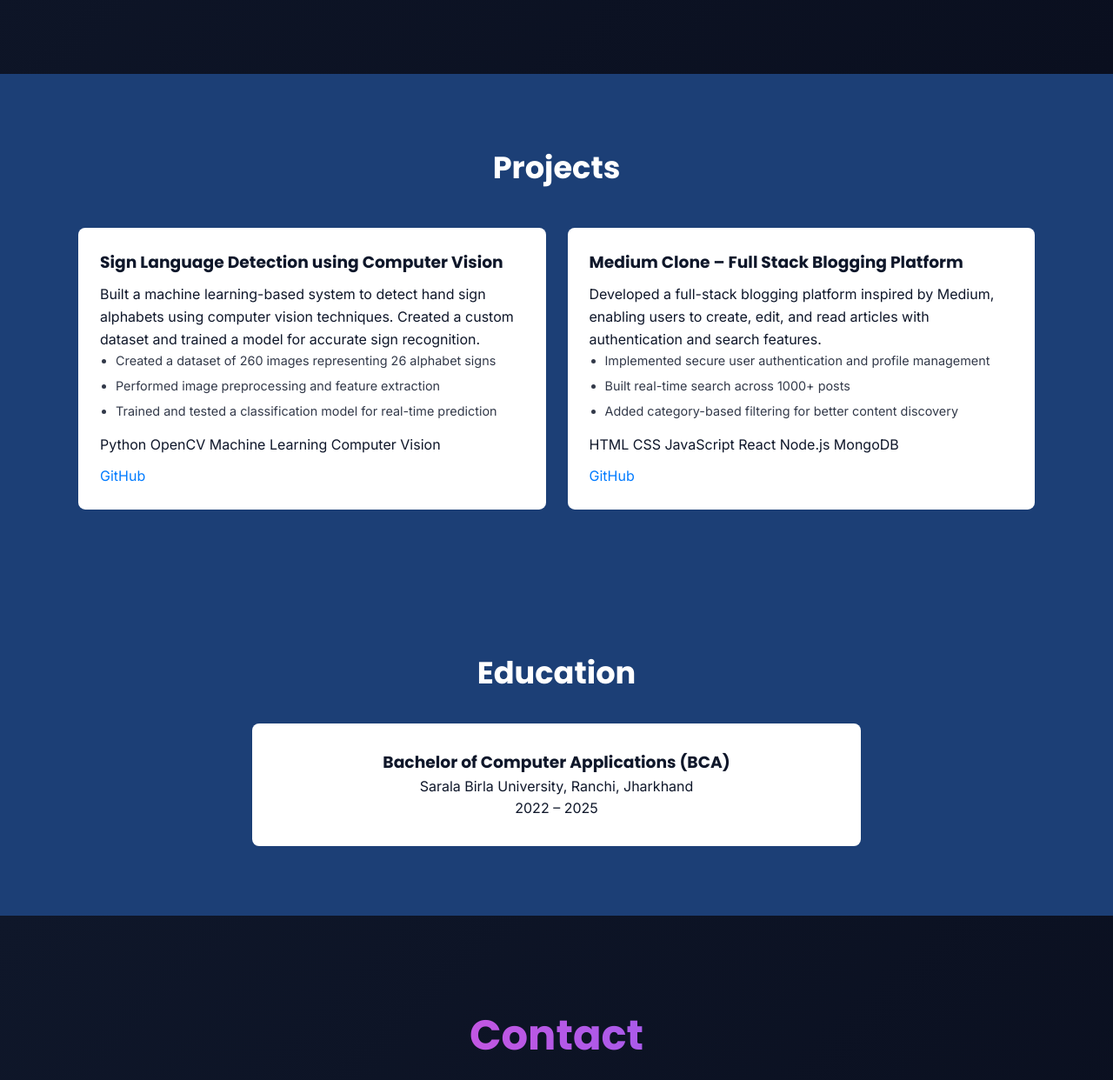
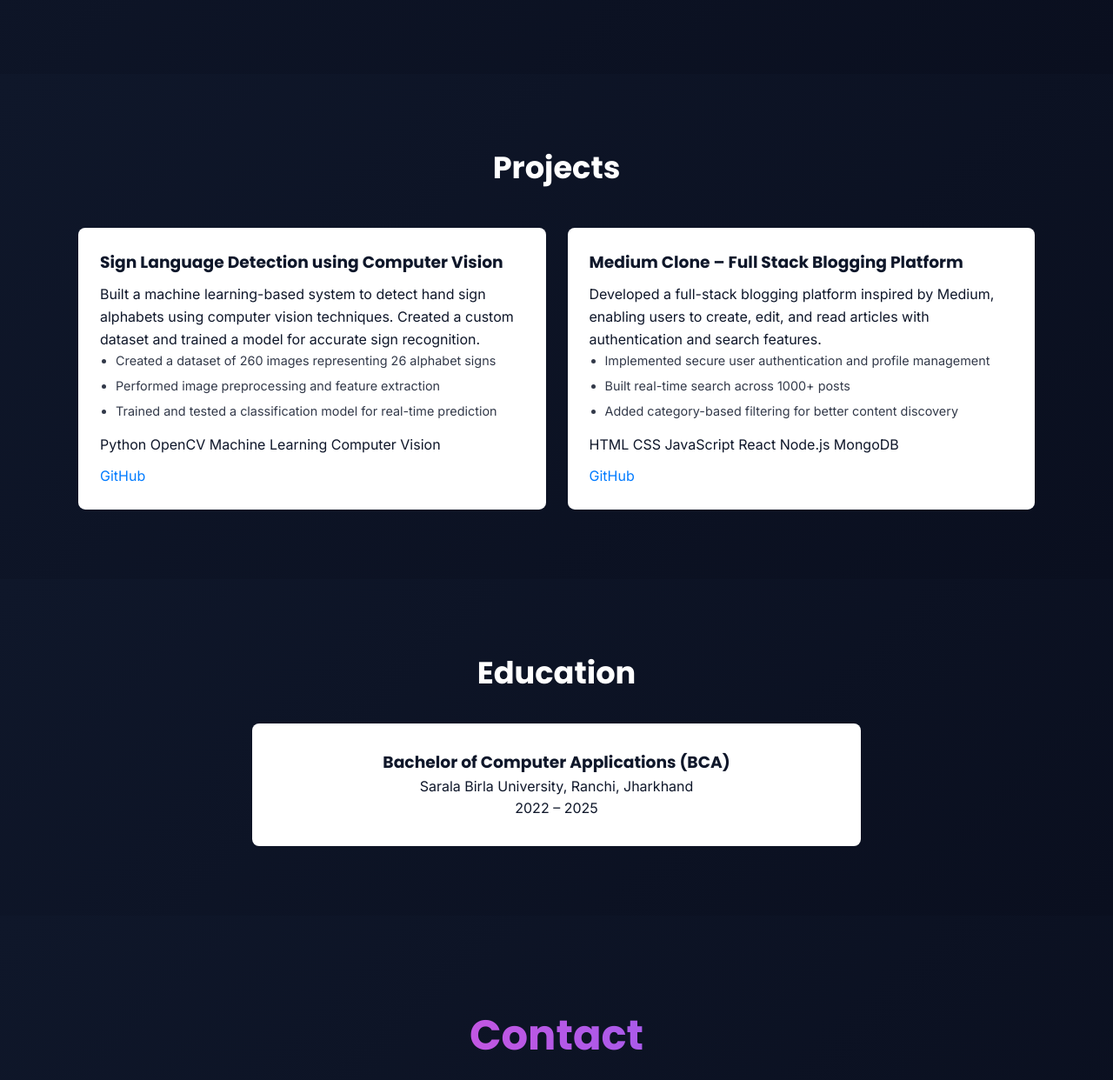
Before and after one commit to Tushar983/Portfolio, a plain HTML site: page index.html in a window 1280 px wide. Shown: the part 2026-3268 px from the top of the page at 87% size. Drawn offline with Linux system fonts and the light colour scheme.

Commit message:
changed bg color

```diff
--- a/style.css
+++ b/style.css
@@ -333,8 +333,8 @@ h1, h2, h3 {
 /* PROJECTS SECTION */
 #projects {
     padding: 80px 20px;
-    background-color: var(--bg-section);
-    color: var(--text-light);
+    background: linear-gradient(135deg, #0f172a, #0a0f1f);
+    color: white;
     text-align: center;
 }
 
@@ -391,8 +391,8 @@ h1, h2, h3 {
 /* EDUCATION SECTION */
 #education {
     padding: 80px 20px;
-    background-color: var(--bg-section);
-    color: var(--text-light);
+    background: linear-gradient(135deg, #0f172a, #0a0f1f);
+    color: white;
     text-align: center;
 }
 
```
